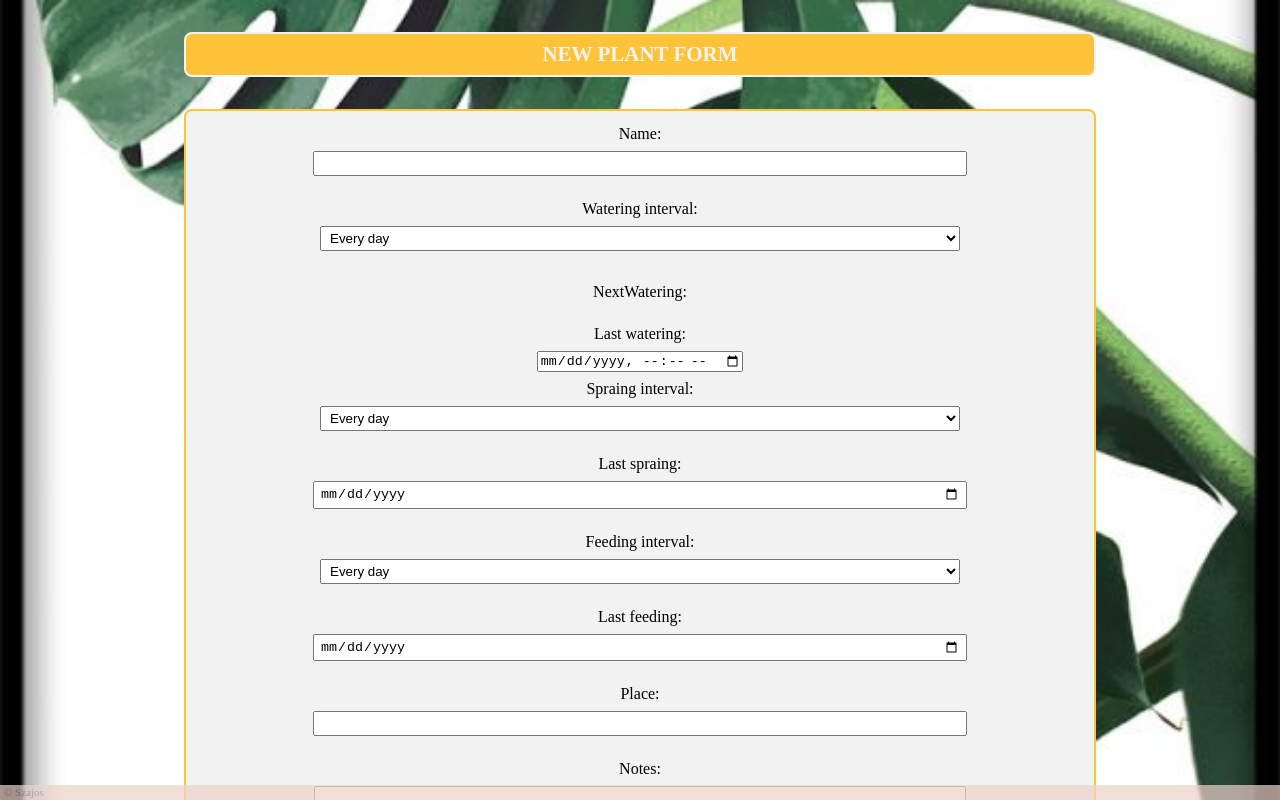
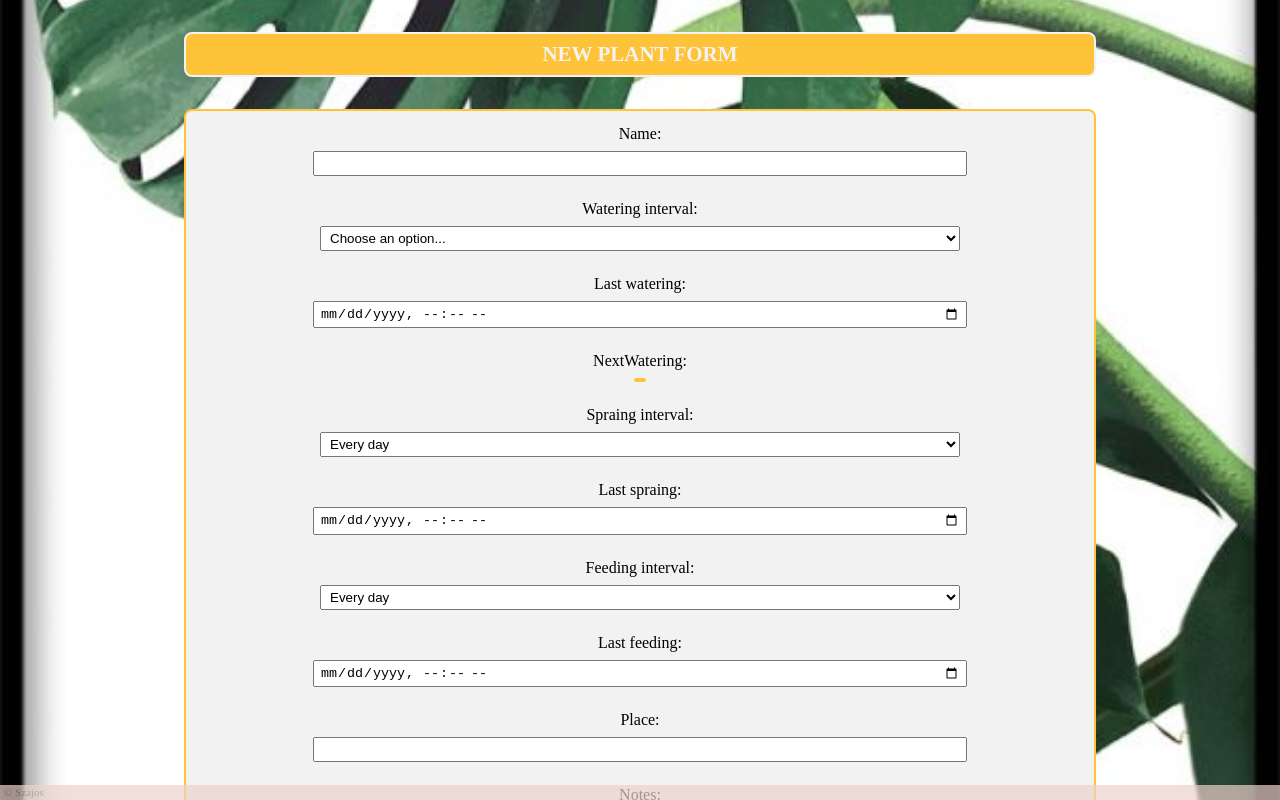
Before and after one commit to anetSzajo/plantswife, a React (Create React App) app: page /createNewPlant in a window 1280 px wide. Shown: the top 800 px of the page. Built offline with nearby package versions, Linux system fonts and the light colour scheme; a web font is replaced by a local one.

Commit message:
Upgrade next watering date format.

```diff
--- a/src/Components/NewPlantPage/NewPlantPage.js
+++ b/src/Components/NewPlantPage/NewPlantPage.js
@@ -43,23 +43,21 @@ class NewPlantPage extends React.Component {
     calculateNextWatering = (lastWatering, wateringInterval) => {
         let nextWatering;
 
-        if (wateringInterval === "everyDay"){
-            nextWatering = moment(lastWatering).add(1, 'd');
+        if (lastWatering && wateringInterval) {
+            if (wateringInterval === "everyDay") {
+                nextWatering = moment(lastWatering).add(1, 'd').format("DD/MM/YYYY, hh:mm:ss");
+            } else if (wateringInterval === "onceAWeek") {
+                nextWatering = moment(lastWatering).add(1, 'w').format("DD/MM/YYYY, hh:mm:ss");
+            } else if (wateringInterval === "twiceAWeek") {
+                nextWatering = moment(lastWatering).add(3, 'd').format("DD/MM/YYYY,hh:mm:ss");
+            } else if (wateringInterval === "threeTimesAWeek") {
+                nextWatering = moment(lastWatering).add(2, 'd').format("DD/MM/YYYY, hh:mm:ss");
+            } else if (wateringInterval === "onceAMonth") {
+                nextWatering = moment(lastWatering).add(1, 'M').format("DD/MM/YYYY, hh:mm:ss");
             }
-        else if (wateringInterval === "onceAWeek"){
-            nextWatering = moment(lastWatering).add(1, 'w');
+        } else {
+            console.log("Please enter correct date and watering interval");
         }
-        else if (wateringInterval === "twiceAWeek"){
-            nextWatering = moment(lastWatering).add(3, 'd');
-        }
-        else if (wateringInterval === "threeTimesAWeek"){
-            nextWatering = moment(lastWatering).add(2, 'd');
-        }
-        else if (wateringInterval === "onceAMonth"){
-            nextWatering = moment(lastWatering).add(1, 'M');
-        }
-
-        console.log('This is next: ' + nextWatering);
 
         this.setState({
                     plant: {
@@ -94,17 +92,19 @@ class NewPlantPage extends React.Component {
                         <label>Name: </label>
                         <input type="text" name="name" value={plant.name} onChange={this.handleInput}/>
                         <label>Watering interval:</label>
-                        <select value={plant.wateringInterval} name="wateringInterval" onChange={this.handleInput}>
+                        <select value={plant.wateringInterval} name="wateringInterval" onChange={this.handleInput} >
+                            <option value=''>Choose an option...</option>
                             <option value="everyDay">Every day</option>
                             <option value="onceAWeek">Once a week</option>
                             <option value="twiceAWeek">Twice a week</option>
                             <option value="threeTimesAWeek">Three times a week</option>
                             <option value="onceAMonth">Once a month</option>
                         </select>
-                        <p>NextWatering: {this.state.nextWatering}</p>
                         <label>Last watering:</label>
                         <input type="datetime-local" name="lastWatering" value={plant.lastWatering}
                                onChange={this.handleInput}/>
+                        <label>NextWatering:</label>
+                        <p>{this.state.plant.nextWatering}</p>
                         <label>Spraing interval:</label>
                         <select value={plant.spraingInterval} name="spraingInterval" onChange={this.handleInput}>
                             <option value="everyDay">Every day</option>
@@ -114,7 +114,7 @@ class NewPlantPage extends React.Component {
                             <option value="onceAMonth">Once a month</option>
                         </select>
                         <label>Last spraing:</label>
-                        <input type="date" name="lastSpraing" value={plant.lastSpraing}
+                        <input type="datetime-local" name="lastSpraing" value={plant.lastSpraing}
                                onChange={this.handleInput}/>
                         <label>Feeding interval:</label>
                         <select value={plant.feedingInterval} name="feedingInterval" onChange={this.handleInput}>
@@ -125,7 +125,7 @@ class NewPlantPage extends React.Component {
                             <option value="onceAMonth">Once a month</option>
                         </select>
                         <label>Last feeding:</label>
-                        <input type="date" name="lastFeeding" value={plant.lastFeeding}
+                        <input type="datetime-local" name="lastFeeding" value={plant.lastFeeding}
                                onChange={this.handleInput}/>
                         <label>Place:</label>
                         <input type="text" name="place" value={plant.place} onChange={this.handleInput}/>
--- a/src/Components/NewPlantPage/newPlantPage.scss
+++ b/src/Components/NewPlantPage/newPlantPage.scss
@@ -34,7 +34,7 @@ body{
   align-items: center;
   margin-bottom: 2rem;
   input[type="text"],
-  input[type="date"],
+  input[type="datetime-local"],
   select,
   textarea
   {
@@ -46,6 +46,12 @@ body{
   label{
     text-align: left;
     margin: 8px 0;
+  }
+  p{
+    background: $second-color;
+    padding: 2px 6px;
+    margin: 0 0 1rem 0;
+    border-radius: $default-border-radius;
   }
   .goHomeButton{
     position: inherit;
```
Lines whose indentation alone changed are shown as unchanged.
